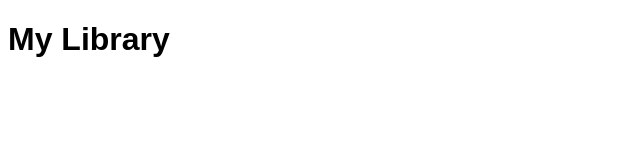
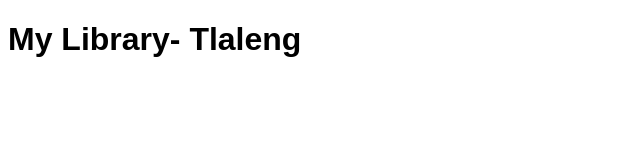
Before and after one commit to Tlaleng892/library, a plain HTML site: page index.html in a window 1280 px wide. Shown: the whole page, without its empty margins (0-640 px from the left). Drawn offline with Linux system fonts and the light colour scheme.

Commit message:
Add my name

```diff
--- a/index.html
+++ b/index.html
@@ -6,7 +6,7 @@
   <link rel="stylesheet" href="style.css">
 </head>
 <body>
-  <h1>My Library</h1>
+  <h1>My Library- Tlaleng</h1>
   <script src="script.js"></script>
 </body>
 </html>
```
